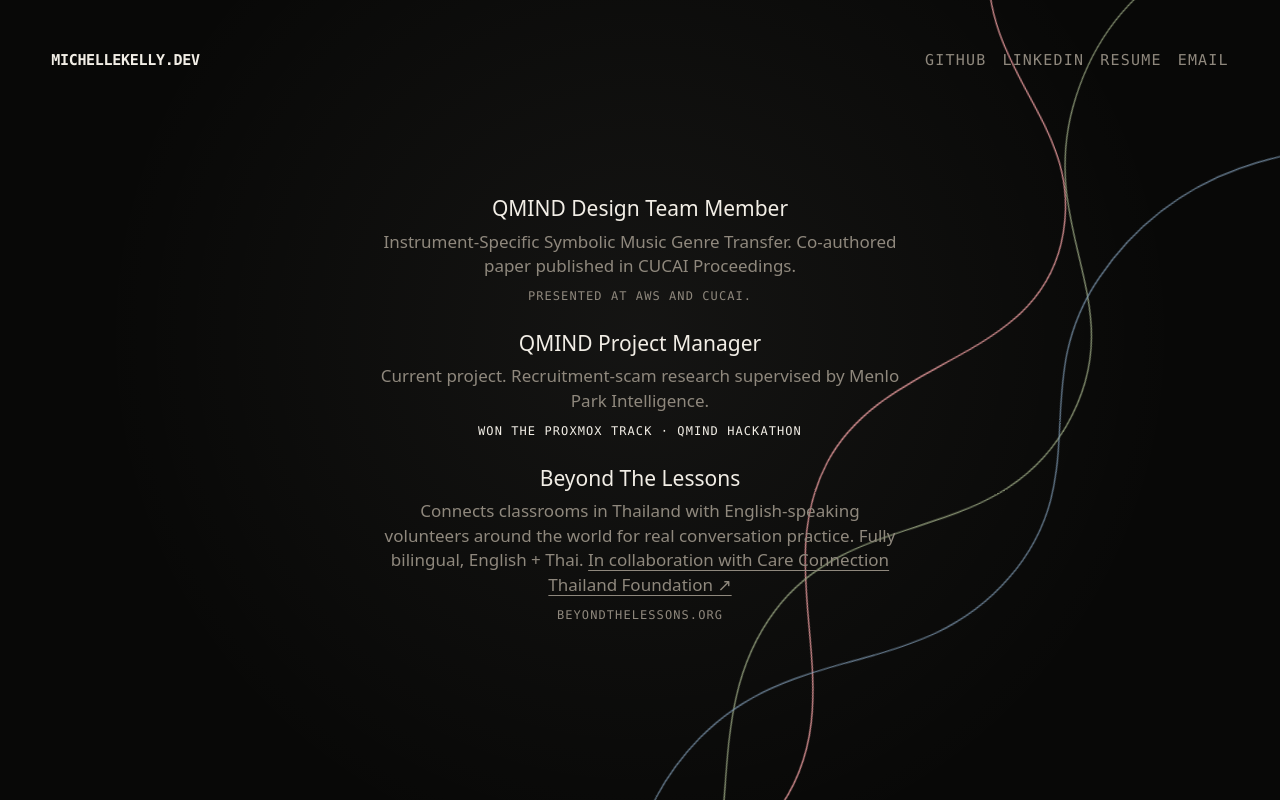
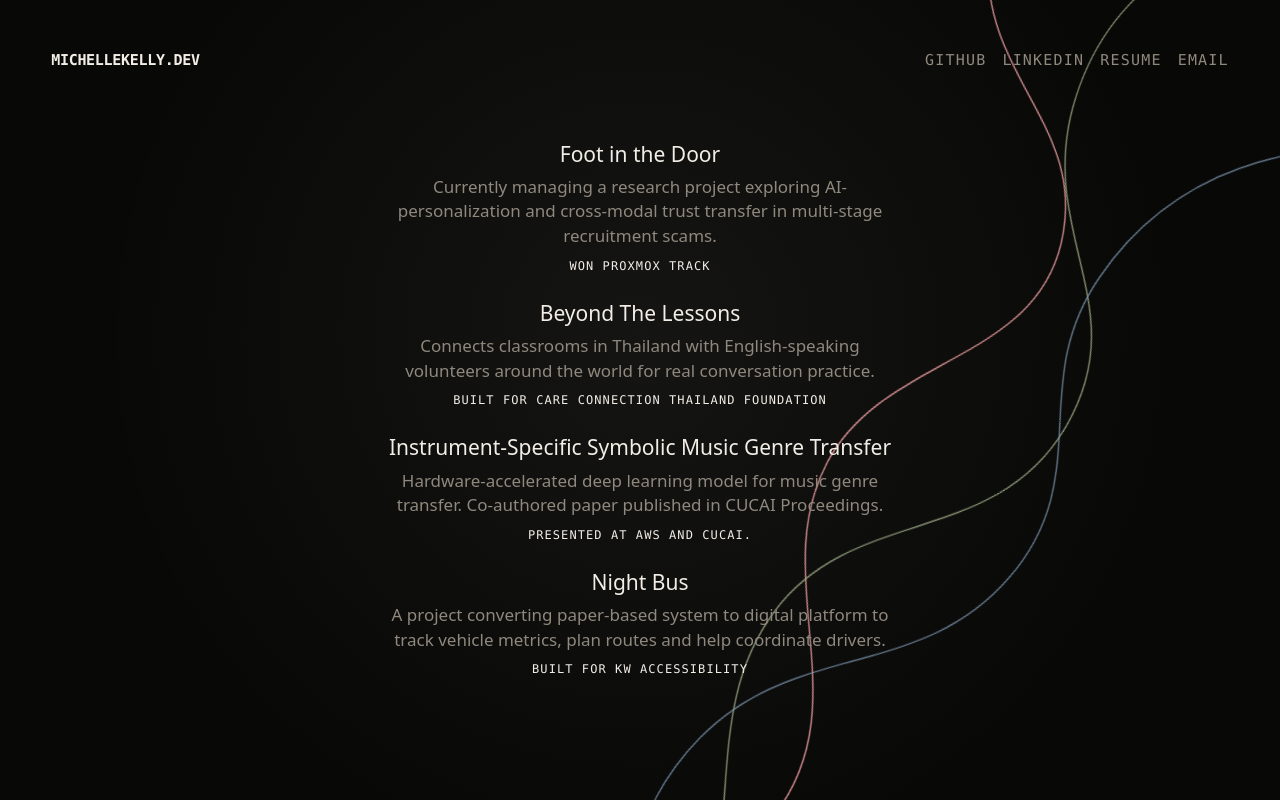
Before and after one commit to MichelleBKelly/michellebkelly.github.io, a plain HTML site: page pages/projects.html in a window 1280 px wide. Drawn offline with Linux system fonts and the light colour scheme.

Commit message:
add projects section

```diff
--- a/pages/projects.html
+++ b/pages/projects.html
@@ -37,23 +37,31 @@
     </header>
     <main class="listing-main">
       <section class="listing listing--projects">
-        <article class="entry">
-          <h2><a class="entry-title" href="https://cucai.ca/2025_proceedings.pdf#page=207" target="_blank" rel="noopener">QMIND Design Team Member</a></h2>
-          <p class="entry-description">Instrument-Specific Symbolic Music Genre Transfer. Co-authored paper published in CUCAI Proceedings.</p>
-          <p class="entry-meta">PRESENTED AT AWS AND CUCAI.</p>
-        </article>
 
         <article class="entry">
-          <h2><span class="entry-title">QMIND Project Manager</span></h2>
-          <p class="entry-description">Current project. Recruitment-scam research supervised by Menlo Park Intelligence.</p>
-          <p class="entry-stat">WON THE PROXMOX TRACK · QMIND HACKATHON</p>
+          <h2><span class="entry-title">Foot in the Door</span></h2>
+          <p class="entry-description">Currently managing a research project exploring AI-personalization and cross-modal trust transfer in multi-stage recruitment scams.</p>
+          <p class="entry-stat">WON PROXMOX TRACK</p>
         </article>
 
         <article class="entry">
           <h2><a class="entry-title" href="https://www.beyondthelessons.org/" target="_blank" rel="noopener">Beyond The Lessons</a></h2>
-          <p class="entry-description">Connects classrooms in Thailand with English-speaking volunteers around the world for real conversation practice. Fully bilingual, English + Thai. <a href="https://careconnectionthailand.org/" target="_blank" rel="noopener">In collaboration with Care Connection Thailand Foundation ↗</a></p>
-          <p class="entry-meta">BEYONDTHELESSONS.ORG</p>
+          <p class="entry-description">Connects classrooms in Thailand with English-speaking volunteers around the world for real conversation practice.</p>
+          <p class="entry-stat">Built for Care Connection Thailand Foundation</p>
         </article>
+
+        <article class="entry">
+          <h2><a class="entry-title" href="https://cucai.ca/2025_proceedings.pdf#page=207" target="_blank" rel="noopener">Instrument-Specific Symbolic Music Genre Transfer</a></h2>
+          <p class="entry-description">Hardware-accelerated deep learning model for music genre transfer. Co-authored paper published in CUCAI Proceedings.</p>
+          <p class="entry-stat">PRESENTED AT AWS AND CUCAI.</p>
+        </article>
+
+        <article class="entry">
+          <h2><a class="entry-title" href="https://github.com/MichelleBKelly/night-bus" target="_blank" rel="noopener">Night Bus</a></h2>
+          <p class="entry-description">A project converting paper-based system to digital platform to track vehicle metrics, plan routes and help coordinate drivers.</p>
+          <p class="entry-stat">BUILT FOR KW ACCESSIBILITY</p>
+        </article>
+
       </section>
     </main>
   </div>
```
Also changed, not shown: index.html (+1 -0 lines).
